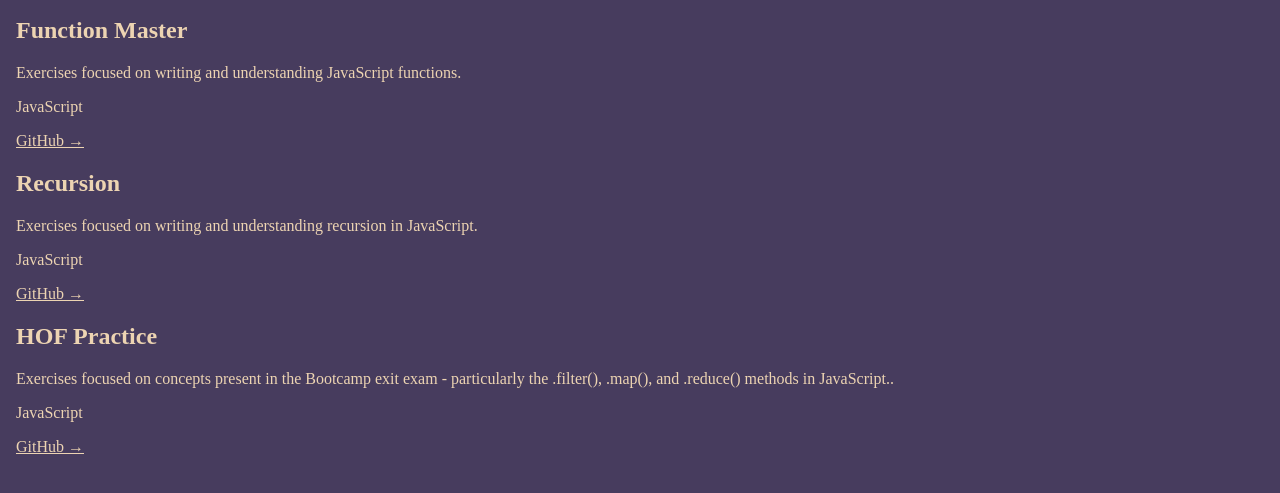
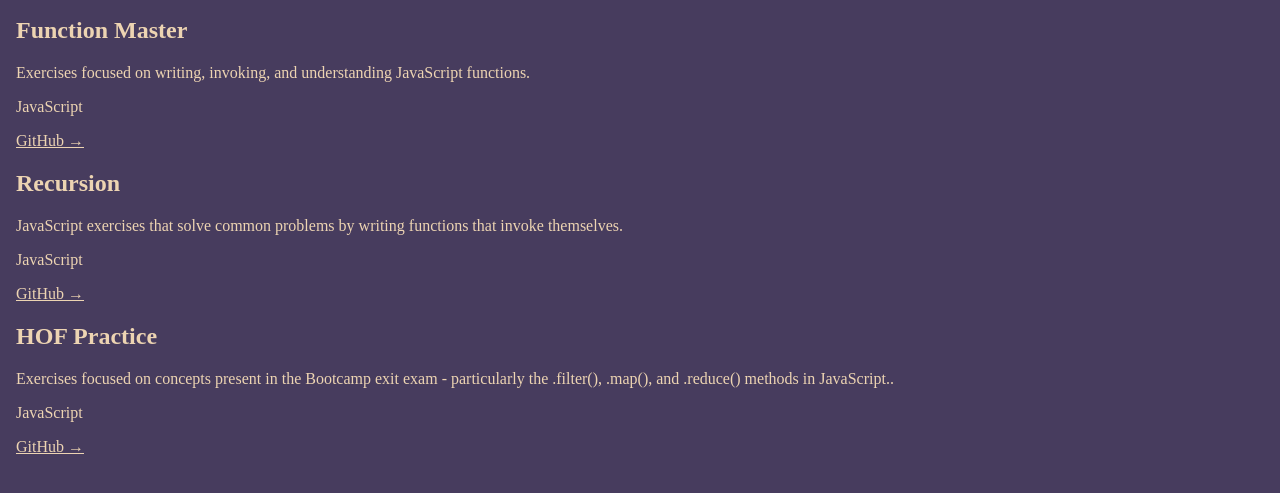
Before and after one commit to Gmcjr/portfolio, a website: page projects.html in a window 1280 px wide. Shown: the part 115-608 px from the top of the page. Drawn offline with Linux system fonts and the light colour scheme.

Commit message:
update project descriptions to be more specific

```diff
--- a/projects.html
+++ b/projects.html
@@ -19,13 +19,13 @@
                 <div class="project-grid">
                     <div class="project-card" data-category="course">
                         <h2>Function Master</h2>
-                            <p>Exercises focused on writing and understanding JavaScript functions.</p>
+                            <p>Exercises focused on writing, invoking, and understanding JavaScript functions.</p>
                             <p class="tech">JavaScript</p>
                                 <a href="https://github.com/Gmcjr/function-master-copy" target="_blank">GitHub →</a>
                     </div>
                     <div class="project-card" data-category="course">
                         <h2>Recursion</h2>
-                            <p>Exercises focused on writing and understanding recursion in JavaScript.</p>
+                            <p>JavaScript exercises that solve common problems by writing functions that invoke themselves.</p>
                             <p class="tech">JavaScript</p>
                                 <a href="https://github.com/Gmcjr/recursion-copy" target="_blank">GitHub →</a>
                     </div>
```
